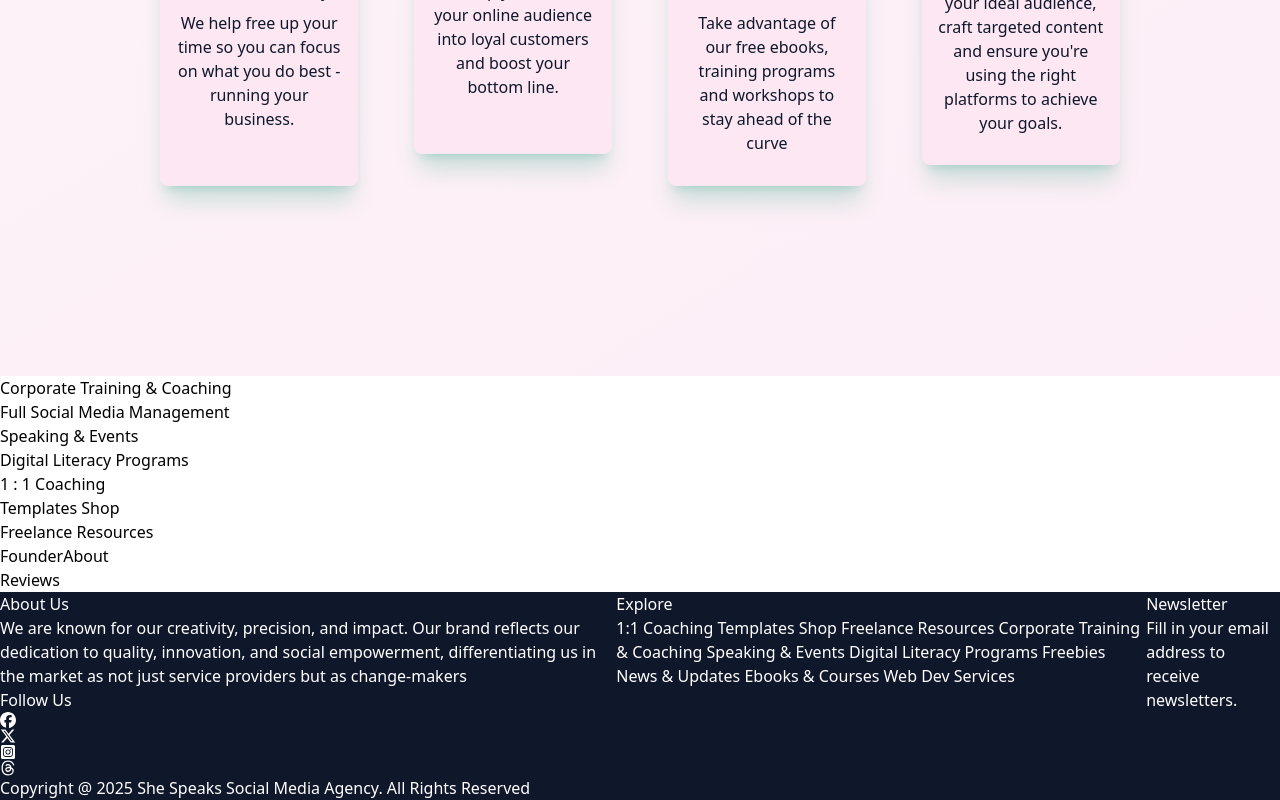
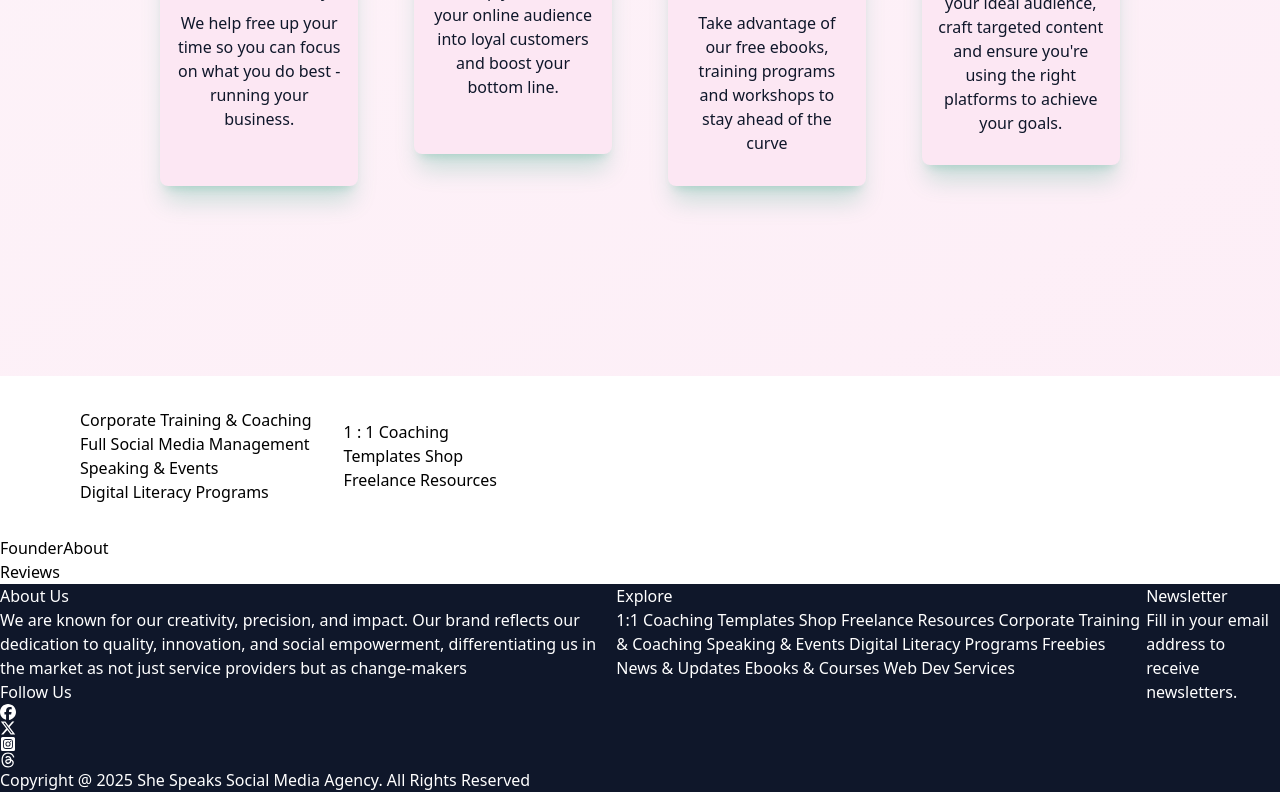
Before and after one commit to MatthewsRicky/shespeaksocial, a Next.js app: page / in a window 1280 px wide. Shown: the part 1032-1832 px from the top of the page. Built offline with nearby package versions, Linux system fonts and the light colour scheme.

Commit message:
initial styling and layout

```diff
--- a/components/OptionsCarousel.tsx
+++ b/components/OptionsCarousel.tsx
@@ -2,7 +2,7 @@ import React from 'react'
 
 const OptionsCarousel = () => {
 	return (
-		<>
+		<section className="flex gap-8 m-8 px-12 justify-start items-center ">
 			<div>
 				<div>
 					<h1>Corporate Training & Coaching</h1>
@@ -28,7 +28,7 @@ const OptionsCarousel = () => {
 					<h1>Freelance Resources</h1>
 				</div>
 			</div>
-		</>
+		</section>
 			)
 }
 export default OptionsCarousel
```
